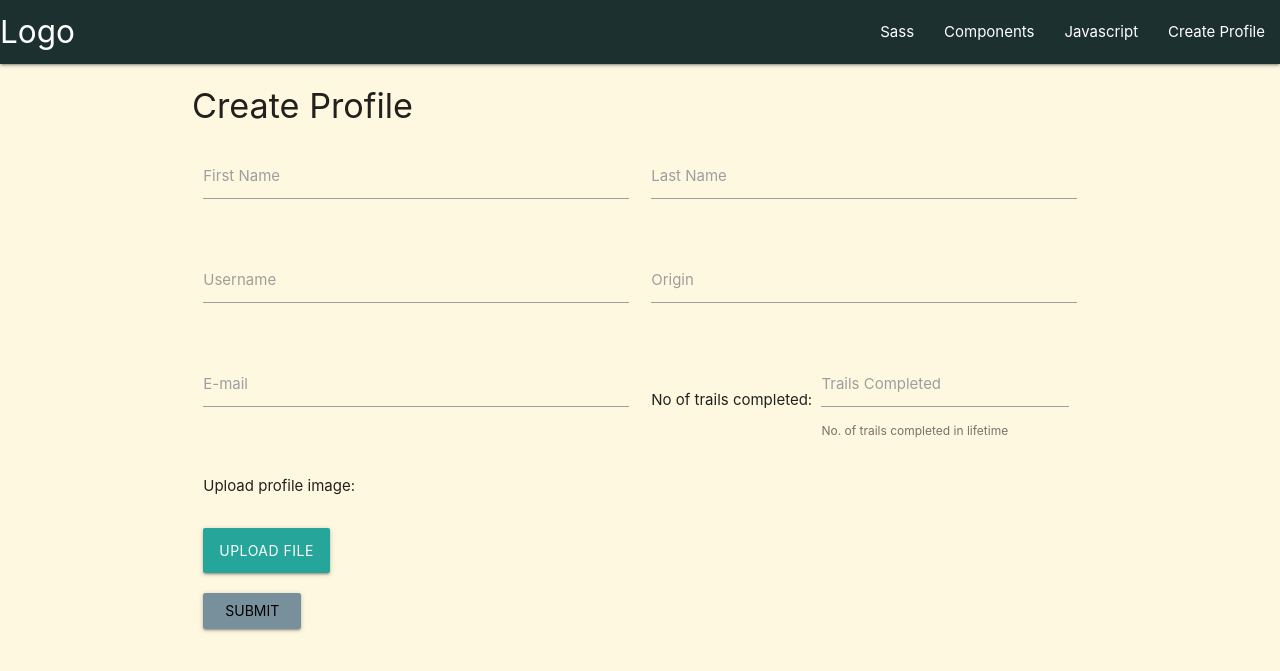
After one commit to Oraclebun/ci-datacentric-project3, a Flask app: template templates/trails/create_profile.template.html in a window 1280 px wide. The commit adds this page. Shown: the top 671 px of the page. Run offline with Flask 2, Linux system fonts and the light colour scheme; the template is opened without the code that fills it: values that come from a table or form of the project are taken from there, others are empty.

Commit message:
install wtforms, flask-wtforms, use wtforms as helper for forms building, write up create profile form, add load dotenv setup, database connect and app secret key in app.py

```diff
--- a/app.py
+++ b/app.py
@@ -2,9 +2,21 @@ from flask import Flask, render_template, request, redirect, url_for
 from models import Hiker, Trails, Location, Comment
 import os
 import pymongo
+from dotenv import load_dotenv
 from bson.objectid import ObjectId
+from forms import CreateProfile
+from pymodm import connect
+
+load_dotenv()
+
+MONGODB_URI = os.environ.get('MONGO_URI')
+SECRET_KEY = os.environ.get("SECRET_KEY")
+# Connect to MongoDB first. PyMODM supports all URI options supported by
+# PyMongo. Specify a database in the connection string:
+connect(MONGODB_URI)
 
 app = Flask(__name__)
+app.secret_key = SECRET_KEY
 
 @app.route('/')
 def index():
@@ -36,6 +48,12 @@ def index():
         trails_loc.append(locations)
     return render_template('index.html', location = trails_loc, comments=reviews)
 
+
+@app.route('/trails/<trail_id>')
+def get_trail(trail_id):
+    trail = Trails.objects.get({'_id': ObjectId(trail_id)})
+    return render_template('trails/trails.template.html', trail=trail)
+
 """
 Route to create profile.
 1. If method = GET, create form from CreateProfile class in form.py
@@ -56,11 +74,6 @@ def create_profile():
         return redirect(url_for('index'))
     return render_template('trails/create_profile.template.html', form=form)
 
-@app.route('/trails/<trail_id>')
-def get_trail(trail_id):
-    trail = Trails.objects.get({'_id': ObjectId(trail_id)})
-    return render_template('trails/trails.template.html', trail=trail)
-
 # "magic code" -- boilerplate
 if __name__ == '__main__':
     app.run(host=os.environ.get('IP'),
--- a/requirements.txt
+++ b/requirements.txt
@@ -1,8 +1,10 @@
 click==7.1.2
 dnspython==1.16.0
 Flask==1.1.2
+Flask-WTF==0.14.3
 itsdangerous==1.1.0
+pymodm==0.4.3
 pymongo==3.10.1
 python-dotenv==0.13.0
 Werkzeug==1.0.1
-pymodm==0.4.3
+WTForms==2.3.1
--- a/templates/base.template.html
+++ b/templates/base.template.html
@@ -20,13 +20,13 @@
 
     <nav>
     <div class="nav-wrapper">
-      <a href="#!" class="brand-logo">Logo</a>
+      <a href="/" class="brand-logo">Logo</a>
       <a href="#" data-target="mobile-nav" class="sidenav-trigger"><i class="material-icons">menu</i></a>
       <ul class="right hide-on-med-and-down">
         <li><a href="sass.html">Sass</a></li>
         <li><a href="badges.html">Components</a></li>
         <li><a href="collapsible.html">Javascript</a></li>
-        <li><a href="mobile.html">Mobile</a></li>
+        <li><a href="{{url_for('create_profile')}}">Create Profile</a></li>
       </ul>
     </div>
   </nav>
@@ -45,5 +45,7 @@
     <!-- Compiled and minified JavaScript -->
     <script src="https://cdnjs.cloudflare.com/ajax/libs/materialize/1.0.0/js/materialize.min.js"></script>
     <script src="{{ url_for('static', filename='js/main.js') }}"></script>
+    {% block js %}
+    {% endblock %}
     </body>
   </html>
--- /dev/null
+++ b/templates/trails/create_profile.template.html
@@ -0,0 +1,73 @@
+{% extends "base.template.html" %}
+
+{% block content %}
+<div class="container">
+  <h4>Create Profile</h4>
+
+  <div class="row">
+      <form class="col s12" action = "{{url_for('create_profile')}}" method="POST">
+
+        <div class="row">
+          {{form.csrf_token}}
+          <div class="input-field col s12 m6">
+            {{form.fname(size=30)}}
+            {{form.fname.label}}
+          </div>
+          <div class="input-field col s12 m6">
+            {{form.lname(size=20)}}
+            {{form.lname.label}}
+          </div>
+        </div>
+
+        <div class="row">
+        <div class="input-field col s12 m6">
+            {{form.username}}
+            {{form.username.label}}
+          </div>
+          <div class="input-field col s12 m6">
+            {{form.origin(size=30)}}
+            {{form.origin.label}}
+          </div>
+        </div>
+
+        <div class="row">
+        <div class="input-field col s12 m6">
+            {{form.email}}
+            {{form.email.label}}
+        </div>
+          <div class="pre-label col s12 m6">
+            No of trails completed:
+            <div class="input-field inline">
+              {{form.trails_completed}}
+              {{form.trails_completed.label}}
+              <span class="helper-text" data-error="invalid" data-success="valid">No. of trails completed in lifetime</span>
+            </div>
+          </div>
+          </div>
+
+        <div class="row">
+          <div class="pre-label col s12 m6">
+            Upload profile image:
+            <div class="file-field input-field">
+              <div class="file-path-wrapper">
+                <p class="file-path"></p>
+              </div>
+               <div class="btn">
+                <span>Upload File</span>
+                {{form.profile_pic}}
+              </div>
+            </div>
+        </div>
+        </div>
+
+        <a class="waves-effect waves-light btn blue-grey lighten-1">{{form.submit()}}</a>
+      </form>
+    </div>
+
+</div>
+
+{% endblock %}
+
+{% block js %}
+
+{% endblock %}
```
